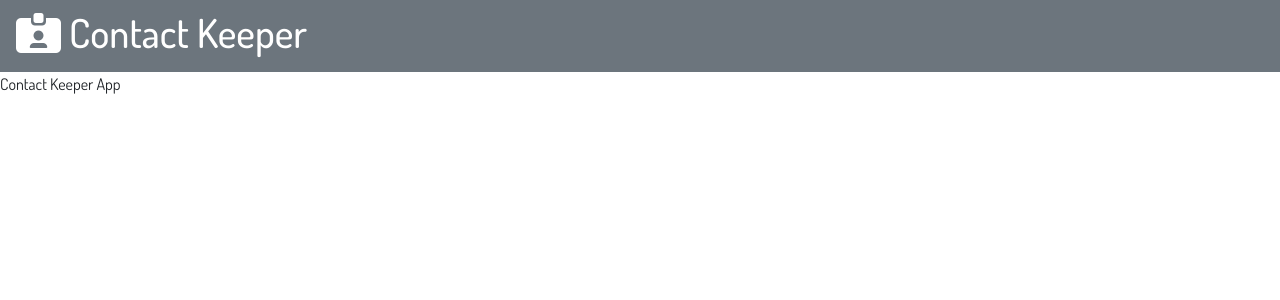
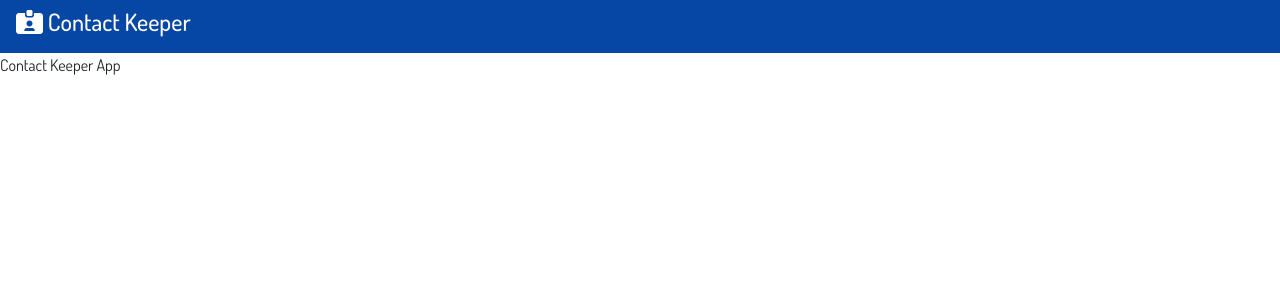
Before and after one commit to AlaaKanaan/contact-keeper-client, a React (Create React App) app: page / in a window 1280 px wide. Shown: the top 300 px of the page. Built offline with nearby package versions, Linux system fonts and the light colour scheme.

Commit message:
add navbar and style

```diff
--- a/src/components/layout/Navbar.js
+++ b/src/components/layout/Navbar.js
@@ -4,8 +4,8 @@ import PropTypes from 'prop-types';
 const Navbar = ({title, icon}) => {
 
     return (
-        <div className="navbar bg-secondary text-white">
-            <h1><i className={icon}/> {title}</h1>
+        <div className="navbar bg-contact-keeper text-white">
+            <h4><i className={icon}/> {title}</h4>
 
         </div>
     );
--- a/src/index.css
+++ b/src/index.css
@@ -1,3 +1,7 @@
 body {
     font-family: 'Dosis', sans-serif;
 }
+
+.bg-contact-keeper {
+    background-color: #0647A6;
+}
```
